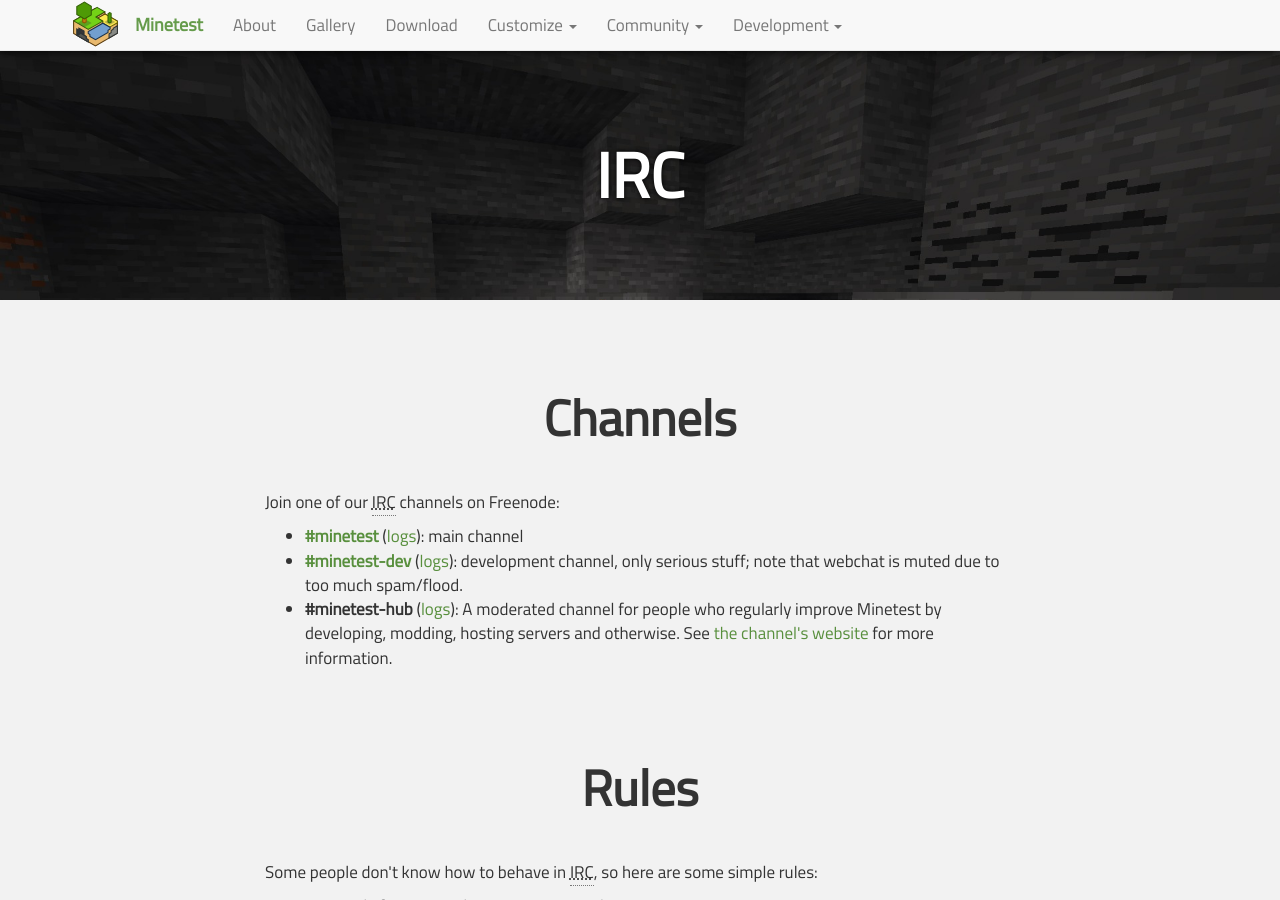
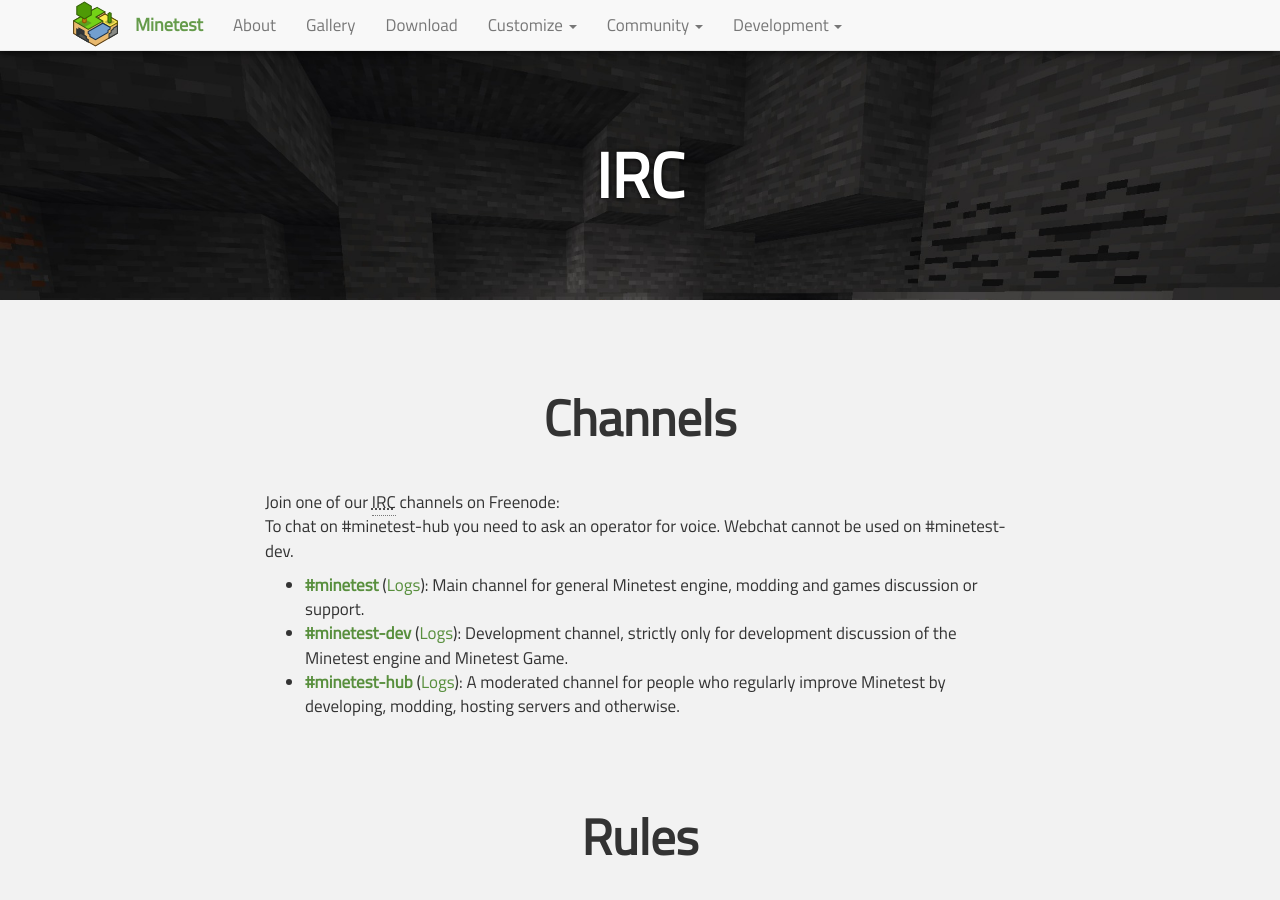
Before and after one commit to minetest/minetest.github.io, a Jekyll site: the page built from irc.html, in a window 1280 px wide and 900 px high. Built offline with Jekyll 4.4.1, drawn with Linux system fonts in a browser that asks for light colours; comment, search, counter and statistics services are not loaded.

Commit message:
Update IRC channel descriptions

```diff
--- a/irc.html
+++ b/irc.html
@@ -10,24 +10,26 @@ redirect_from:
 <div>
   <p>
     Join one of our <abbr title="Internet Relay Chat">IRC</abbr> channels on Freenode:<br/>
+    To chat on #minetest-hub you need to ask an operator for voice. Webchat cannot be used on #minetest-dev.<br>
   </p>
   <ul>
     <li>
       <strong><a href="https://webchat.freenode.net/?channels=#minetest">#minetest</a></strong>
-      (<a href="http://irc.minetest.net/minetest">logs</a>): main channel
+        (<a href="http://irc.minetest.net/minetest">Logs</a>):
+        Main channel for general Minetest engine, modding and games discussion or support.
     </li>
+
     <li>
-      <strong>
-        <a href="https://webchat.freenode.net/?channels=#minetest-dev">#minetest-dev</a>
-      </strong>
-      (<a href="http://irc.minetest.net/minetest-dev">logs</a>):
-      development channel, only serious stuff; note that webchat is muted due to too much spam/flood.
+      <strong><a href="https://webchat.freenode.net/?channels=#minetest-dev">#minetest-dev</a></strong>
+        (<a href="http://irc.minetest.net/minetest-dev">Logs</a>):
+        Development channel, strictly only for development discussion of the Minetest engine and Minetest Game.
     </li>
+
     <li>
-      <strong>#minetest-hub</strong>
-      (<a href="http://irc.minetest.net/minetest-hub">logs</a>):
-      A moderated channel for people who regularly improve Minetest by developing, modding, hosting servers and otherwise.
-      See <a href="http://hub.minetest.net/info">the channel's website</a> for more information.
+      <strong><a href="https://webchat.freenode.net/?channels=#minetest-hub">#minetest-hub</a></strong>
+        (<a href="http://irc.minetest.net/minetest-hub">Logs</a>):
+        A moderated channel for people who regularly improve Minetest
+        by developing, modding, hosting servers and otherwise.
     </li>
   </ul>
 </div>
```
